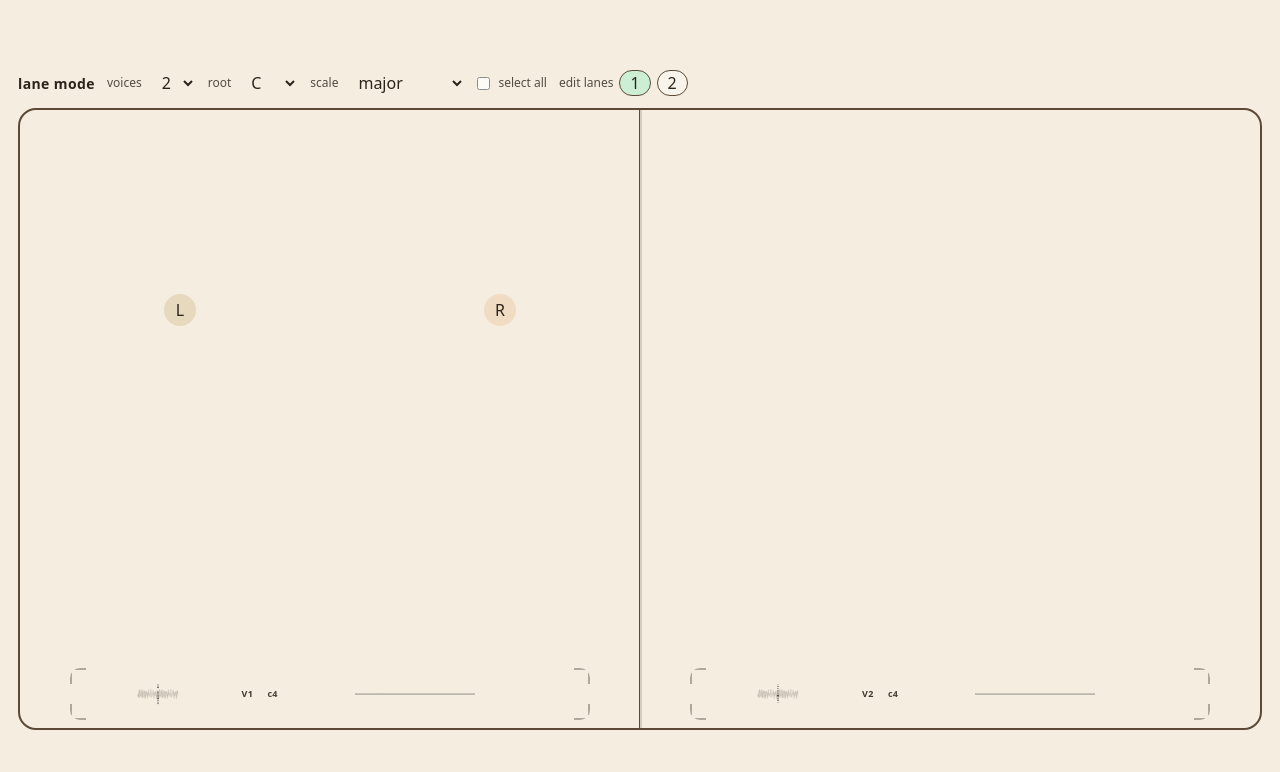
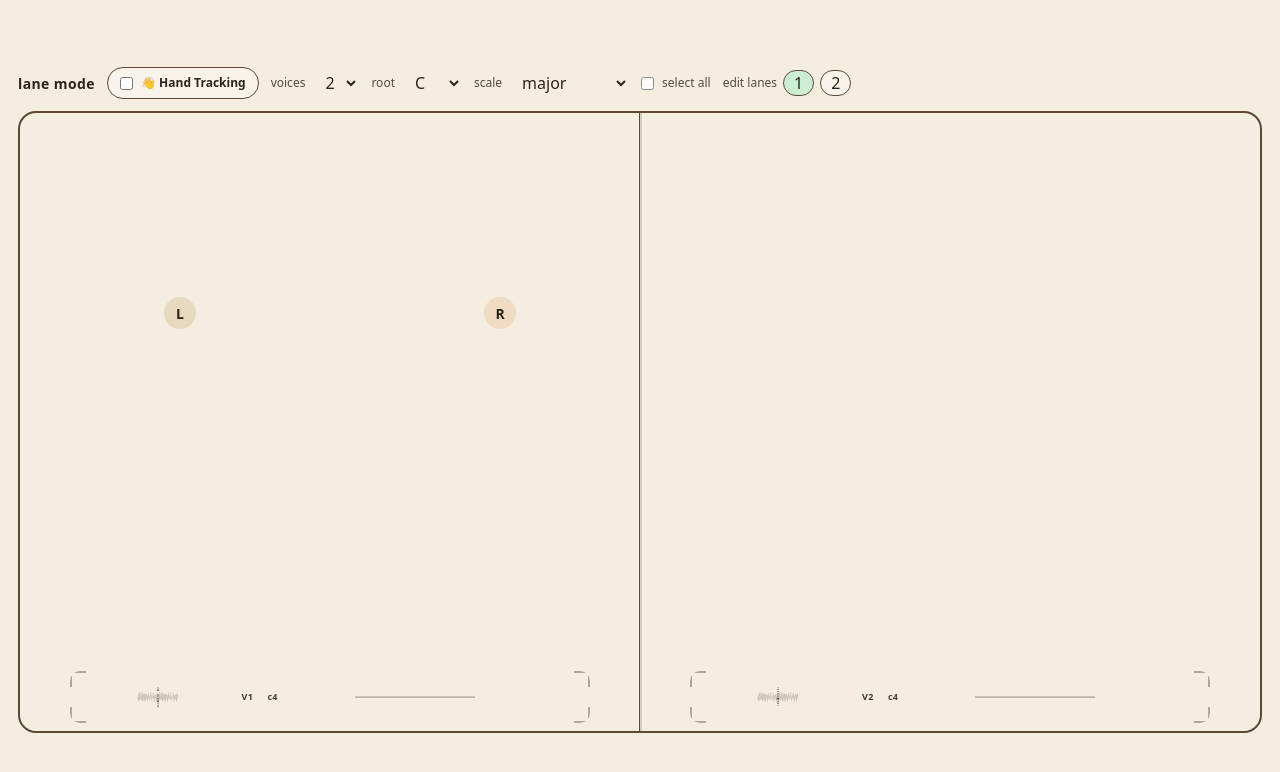
Before and after one commit to Ellievca/Jollier, a React (Vite) app in the folder react/: page /app in a window 1280 px wide. Shown: the top 772 px of the page. Built offline with nearby package versions, Linux system fonts and the light colour scheme.

Commit message:
added hand tracking

```diff
--- a/react/package.json
+++ b/react/package.json
@@ -13,6 +13,8 @@
     "test": "vitest"
   },
   "dependencies": {
+    "@mediapipe/camera_utils": "^0.3.1675466862",
+    "@mediapipe/hands": "^0.4.1675469240",
     "framer-motion": "^12.23.24",
     "lucide-react": "^0.548.0",
     "react": "^19.2.0",
--- a/react/src/ConductorLaneVisualizer.tsx
+++ b/react/src/ConductorLaneVisualizer.tsx
@@ -1,9 +1,9 @@
 import React, { useMemo, useRef, useState, useEffect } from "react";
 import { initWebMIDI } from "./utils/webmidi";
+import HandTracker from "./components/HandTracker";
 
 /**
- * Conductor Lane Visualizer — FULL RESTORE (~650 lines)
- * (unchanged intro comment)
+ * Conductor Lane Visualizer with Hand Tracking Support
  */
 
 // ---------------- Helper constants & functions ----------------
@@ -17,11 +17,7 @@ const SCALES: Record<string, number[]> = {
     mixolydian: [0, 2, 4, 5, 7, 9, 10],
 };
 
-// ▶︎ Set this to 1 if your WebMIDI uses channels 1–16 (most DAWs).
-// ▶︎ Set this to 0 if your WebMIDI wrapper uses channels 0–15.
 const MIDI_CHANNEL_BASE = 1;
-
-// put this near the top of the file (module scope)
 const PREVIEW_TONE = false;
 
 function midiToNote(m: number) {
@@ -50,7 +46,6 @@ function computePanForX(x: number, r: DOMRect, l: number) {
 }
 function pitchToIntensity(p: number) { const min = 36, max = 84; return Math.max(0, Math.min(1, (p - min) / (max - min))); }
 
-// Compute directional targets for editing/highlighting.
 function computeTargetIndicesDirectional(
     lanes: number,
     editCount: number,
@@ -430,6 +425,9 @@ export function ConductorLaneVisualizer() {
     const [right, setRight] = useState({ x: 480, y: 200 });
     const [dragging, setDragging] = useState<null | 'L' | 'R'>(null);
 
+    // Hand tracking state
+    const [useHandTracking, setUseHandTracking] = useState(false);
+
     // MIDI env + note memory / throttle / pan cache
     const midiRef = useRef<Awaited<ReturnType<typeof initWebMIDI>> | null>(null);
     const lastNoteRef = useRef<(number | undefined)[]>([]);
@@ -461,20 +459,18 @@ export function ConductorLaneVisualizer() {
             const midi = await initWebMIDI(/IAC|loopMIDI|Ableton|DAW|Bus 1/i);
             if (!midi || !mounted) return;
 
-            // Pick your ports (adjust patterns to your exact port names)
-            midi.pickIn(/From Ableton|from DAW|to Browser|Visualizer In|IAC|loopMIDI/i); // INTO the app
-            midi.pick(/To Ableton|to DAW|IAC.*Bus 1|loopMIDI/i);                        // OUT to Ableton
+            midi.pickIn(/From Ableton|from DAW|to Browser|Visualizer In|IAC|loopMIDI/i);
+            midi.pick(/To Ableton|to DAW|IAC.*Bus 1|loopMIDI/i);
 
             midiRef.current = midi;
             console.log('[MIDI] IN =', midi.in?.name, 'OUT =', midi.out?.name);
 
             const toLane = (ch: number) => {
-                // Map MIDI channel -> lane index: channel=MIDI_CHANNEL_BASE maps to lane 0, etc.
                 return Math.max(0, Math.min(lanes - 1, ch - MIDI_CHANNEL_BASE));
             };
 
             offNote = midi.onNote(({ ch, note, on }) => {
-                if (!on) return; // UI only; do NOT forward
+                if (!on) return;
                 const laneIndex = toLane(ch);
                 setLaneData(prev => {
                     const u = [...prev];
@@ -485,7 +481,7 @@ export function ConductorLaneVisualizer() {
             });
 
             offCC = midi.onCC(({ ch, cc, val }) => {
-                if (cc !== 10) return; // pan only; UI only
+                if (cc !== 10) return;
                 const laneIndex = toLane(ch);
                 setLaneData(prev => {
                     const u = [...prev];
@@ -517,7 +513,6 @@ export function ConductorLaneVisualizer() {
         markHighlight(targets);
         setLaneData(prev => { const u = [...prev]; targets.forEach(idx => { const lane = u[idx] ?? { pitch: 60, pan: 64 }; u[idx] = { ...lane, pitch, pan }; setLanePan(idx, pan); }); return u; });
 
-        // MIDI OUT: throttled, per-lane channel mapping with base
         const nowMs = performance.now();
         if (nowMs - lastSendMsRef.current < 30) {
             if (w === 'L') { setLeft({ x: x - r.left, y: y - r.top }); } else { setRight({ x: x - r.left, y: y - r.top }); }
@@ -534,7 +529,6 @@ export function ConductorLaneVisualizer() {
 
                 if (prevNote != null && prevNote !== newNote) {
                     out.sendNoteOff(ch - 1, prevNote);
-
                 }
                 if (prevNote !== newNote) {
                     const vel = Math.max(1, Math.min(127, Math.round(20 + 100 * pitchToIntensity(newNote))));
@@ -552,10 +546,40 @@ export function ConductorLaneVisualizer() {
         if (w === 'L') { setLeft({ x: x - r.left, y: y - r.top }); } else { setRight({ x: x - r.left, y: y - r.top }); }
     };
 
-    const onMove = (e: React.PointerEvent) => { if (!dragging || !stageRef.current) return; updatePitchAt(e.clientX, e.clientY, dragging); };
-    const start = (w: 'L' | 'R') => (e: React.PointerEvent) => { setDragging(w); updatePitchAt(e.clientX, e.clientY, w); };
+    // Hand tracking handler
+    const handleHandUpdate = (centers: Array<{x: number, y: number, label: string}>) => {
+        if (!stageRef.current || !useHandTracking) return;
 
-    // On stop: send NoteOffs to clear hanging notes
+        const stageRect = stageRef.current.getBoundingClientRect();
+        const videoWidth = 640;
+        const videoHeight = 480;
+
+        centers.forEach(hand => {
+            // Map hand position from video coordinates to stage coordinates
+            // Mirror x coordinate since video is mirrored
+            const mappedX = stageRect.left + ((videoWidth - hand.x) / videoWidth) * stageRect.width;
+            const mappedY = stageRect.top + (hand.y / videoHeight) * stageRect.height;
+
+            // Update position based on hand label
+            if (hand.label === 'left') {
+                updatePitchAt(mappedX, mappedY, 'R'); // Mirrored: left hand controls R marker
+            } else if (hand.label === 'right') {
+                updatePitchAt(mappedX, mappedY, 'L'); // Mirrored: right hand controls L marker
+            }
+        });
+    };
+
+    // Hidden hand tracker for background processing
+    useEffect(() => {
+        if (!useHandTracking) return;
+
+        // This effect will trigger the HandTracker to mount/unmount
+        // The HandTracker is rendered hidden below
+    }, [useHandTracking]);
+
+    const onMove = (e: React.PointerEvent) => { if (!dragging || !stageRef.current || useHandTracking) return; updatePitchAt(e.clientX, e.clientY, dragging); };
+    const start = (w: 'L' | 'R') => (e: React.PointerEvent) => { if (useHandTracking) return; setDragging(w); updatePitchAt(e.clientX, e.clientY, w); };
+
     const stop = () => {
         if (dragging && midiRef.current) {
             const out = midiRef.current;
@@ -571,14 +595,13 @@ export function ConductorLaneVisualizer() {
         setDragging(null);
     };
 
-    // Panic on unmount or lanes change: All Notes Off
     useEffect(() => {
         return () => {
             const out = midiRef.current;
             if (out) {
                 for (let i = 0; i < Math.min(16, lanes); i++) {
                     const ch = Math.min(16, Math.max(MIDI_CHANNEL_BASE, i + MIDI_CHANNEL_BASE));
-                    out.sendCC(ch - 1, 123, 0); // CC123 = All Notes Off
+                    out.sendCC(ch - 1, 123, 0);
                 }
             }
         };
@@ -591,9 +614,20 @@ export function ConductorLaneVisualizer() {
 
     return (
         <div style={containerStyle}>
-            {/* (UI unchanged below) */}
             <div style={{ marginBottom: 12, display: 'flex', flexWrap: 'wrap', alignItems: 'center', gap: 12 }}>
                 <div style={{ fontSize: 14, fontWeight: 600, letterSpacing: 0.4 }}>lane mode</div>
+
+                {/* Hand Tracking Toggle */}
+                <label style={{ display: 'flex', alignItems: 'center', gap: 8, fontSize: 12, fontWeight: 600, padding: '6px 12px', background: useHandTracking ? 'rgba(74, 158, 255, 0.2)' : 'rgba(255, 255, 255, 0.35)', borderRadius: 999, border: '1px solid #5C4A36', cursor: 'pointer', userSelect: 'none' }}>
+                    <input
+                        type="checkbox"
+                        checked={useHandTracking}
+                        onChange={(e) => setUseHandTracking(e.target.checked)}
+                        style={{ cursor: 'pointer' }}
+                    />
+                    <span>👋 Hand Tracking</span>
+                </label>
+
                 <div style={{ display: 'flex', alignItems: 'center', gap: 8 }}>
                     <div style={{ fontSize: 12, opacity: 0.8 }}>voices</div>
                     <select value={String(lanes)} onChange={(e) => setLanes(parseInt(e.target.value))} style={{ height: 26, padding: '0 8px' }}>
@@ -626,6 +660,13 @@ export function ConductorLaneVisualizer() {
                 </div>
             </div>
 
+            {/* Hand Tracker - hidden, runs in background */}
+            {useHandTracking && (
+                <div style={{ position: 'fixed', top: -10000, left: -10000, pointerEvents: 'none' }}>
+                    <HandTracker onHandUpdate={handleHandUpdate} />
+                </div>
+            )}
+
             <div ref={stageRef} onPointerMove={onMove} onPointerUp={stop} onPointerLeave={stop} style={stageStyle}>
                 {Array.from({ length: lanes }).map((_, i) => {
                     const lane = getLane(i);
@@ -633,12 +674,12 @@ export function ConductorLaneVisualizer() {
                     const baseAlpha = 0.28 + pitchToIntensity(lane.pitch) * 0.22;
                     const bgAlpha = baseAlpha * alpha;
                     const glow = alpha > 0 ? `inset 0 0 0 2px rgba(138, 212, 170, ${0.55 * alpha}), 0 0 ${18 * alpha}px rgba(186, 240, 207, ${0.55 * alpha})` : 'none';
-                    const laneStyle: React.CSS_PROPERTIES = {
+                    const laneStyle: React.CSSProperties = {
                         position: 'absolute', top: 0, bottom: 0, left: `${(i * 100) / lanes}%`, width: `${100 / lanes}%`, display: 'flex', flexDirection: 'column', justifyContent: 'flex-end',
                         borderRight: i !== lanes - 1 ? '1px solid #5C4A36' : 'none',
                         background: alpha > 0 ? `rgba(186,240,207,${bgAlpha})` : undefined,
                         boxShadow: glow
-                    } as React.CSSProperties;
+                    };
                     const analysers = getLaneAnalysers(i);
                     return (
                         <div key={i} style={laneStyle}>
@@ -683,8 +724,53 @@ export function ConductorLaneVisualizer() {
                     </div>
                 )}
 
-                <div onPointerDown={(e) => { setDragging('L'); updatePitchAt(e.clientX, e.clientY, 'L'); }} style={{ position: 'absolute', left: left.x - 16, top: left.y - 16, height: 32, width: 32, borderRadius: 16, background: '#e7d9be', display: 'flex', alignItems: 'center', justifyContent: 'center', cursor: 'grab' }}>L</div>
-                <div onPointerDown={(e) => { setDragging('R'); updatePitchAt(e.clientX, e.clientY, 'R'); }} style={{ position: 'absolute', left: right.x - 16, top: right.y - 16, height: 32, width: 32, borderRadius: 16, background: '#f0dcc2', display: 'flex', alignItems: 'center', justifyContent: 'center', cursor: 'grab' }}>R</div>
+                {/* L marker */}
+                <div
+                    onPointerDown={!useHandTracking ? start('L') : undefined}
+                    style={{
+                        position: 'absolute',
+                        left: left.x - 16,
+                        top: left.y - 16,
+                        height: 32,
+                        width: 32,
+                        borderRadius: 16,
+                        background: '#e7d9be',
+                        display: 'flex',
+                        alignItems: 'center',
+                        justifyContent: 'center',
+                        cursor: useHandTracking ? 'default' : 'grab',
+                        pointerEvents: useHandTracking ? 'none' : 'auto',
+                        fontWeight: 600,
+                        fontSize: 14,
+                        color: '#2b241c'
+                    }}
+                >
+                    L
+                </div>
+
+                {/* R marker */}
+                <div
+                    onPointerDown={!useHandTracking ? start('R') : undefined}
+                    style={{
+                        position: 'absolute',
+                        left: right.x - 16,
+                        top: right.y - 16,
+                        height: 32,
+                        width: 32,
+                        borderRadius: 16,
+                        background: '#f0dcc2',
+                        display: 'flex',
+                        alignItems: 'center',
+                        justifyContent: 'center',
+                        cursor: useHandTracking ? 'default' : 'grab',
+                        pointerEvents: useHandTracking ? 'none' : 'auto',
+                        fontWeight: 600,
+                        fontSize: 14,
+                        color: '#2b241c'
+                    }}
+                >
+                    R
+                </div>
             </div>
         </div>
     );
--- /dev/null
+++ b/react/src/components/HandTracker.jsx
@@ -0,0 +1,100 @@
+import React, { useRef, useEffect, useState } from "react";
+import { Hands } from "@mediapipe/hands";
+import { Camera } from "@mediapipe/camera_utils";
+
+const HandTracker = ({ onHandUpdate }) => {
+  const videoRef = useRef(null);
+  const canvasRef = useRef(null);
+  const [handCenters, setHandCenters] = useState([]);
+
+  useEffect(() => {
+    if (!videoRef.current) return;
+
+    const hands = new Hands({
+      locateFile: (file) =>
+        `https://cdn.jsdelivr.net/npm/@mediapipe/hands/${file}`,
+    });
+
+    hands.setOptions({
+      maxNumHands: 2,
+      minDetectionConfidence: 0.7,
+      minTrackingConfidence: 0.7,
+      modelComplexity: 1,
+    });
+
+    hands.onResults(onResults);
+
+    const camera = new Camera(videoRef.current, {
+      onFrame: async () => await hands.send({ image: videoRef.current }),
+      width: 640,
+      height: 480,
+    });
+
+    camera.start();
+
+    return () => {
+      camera.stop();
+      hands.close();
+    };
+  }, []);
+
+  const onResults = (results) => {
+    const canvas = canvasRef.current;
+    const ctx = canvas.getContext("2d");
+
+    ctx.save();
+    ctx.clearRect(0, 0, canvas.width, canvas.height);
+
+    // Mirror canvas for selfie mode
+    ctx.translate(canvas.width, 0);
+    ctx.scale(-1, 1);
+    ctx.drawImage(results.image, 0, 0, canvas.width, canvas.height);
+
+    const centers = [];
+
+    if (results.multiHandLandmarks && results.multiHandedness) {
+      results.multiHandLandmarks.forEach((landmarks, i) => {
+        const label = results.multiHandedness[i].label.toLowerCase();
+
+        const xCenter =
+          landmarks.reduce((sum, lm) => sum + lm.x, 0) / landmarks.length;
+        const yCenter =
+          landmarks.reduce((sum, lm) => sum + lm.y, 0) / landmarks.length;
+
+        const x = xCenter * canvas.width;
+        const y = yCenter * canvas.height;
+
+        ctx.fillStyle = label === "left" ? "blue" : "red";
+        ctx.beginPath();
+        ctx.arc(x, y, 10, 0, 2 * Math.PI);
+        ctx.fill();
+
+        centers.push({ x, y, label });
+      });
+    }
+
+    ctx.restore();
+
+    setHandCenters(centers);       // update state
+    if (onHandUpdate) onHandUpdate(centers); // send to parent
+  };
+
+  return (
+    <div style={{ position: "relative", width: 640, height: 480 }}>
+      <video
+        ref={videoRef}
+        style={{ display: "none" }}
+        autoPlay
+        playsInline
+      />
+      <canvas
+        ref={canvasRef}
+        width={640}
+        height={480}
+        style={{ border: "1px solid black" }}
+      />
+    </div>
+  );
+};
+
+export default HandTracker;
```
Also changed, not shown: 2 other files (tests, documents, lock files or other folders).
